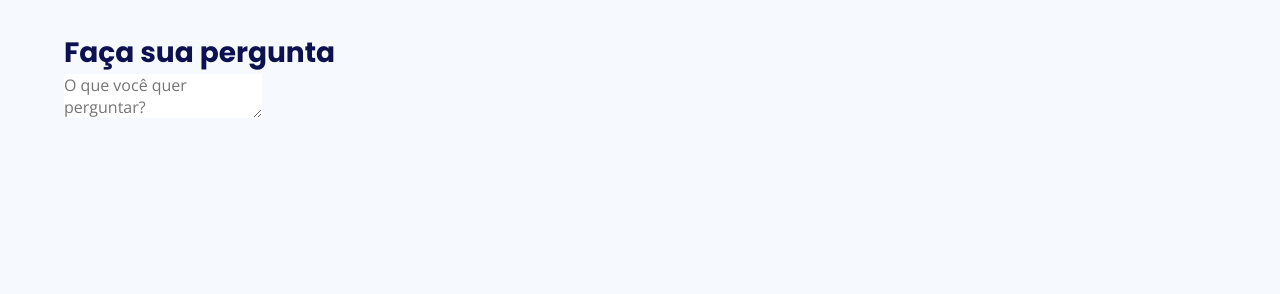
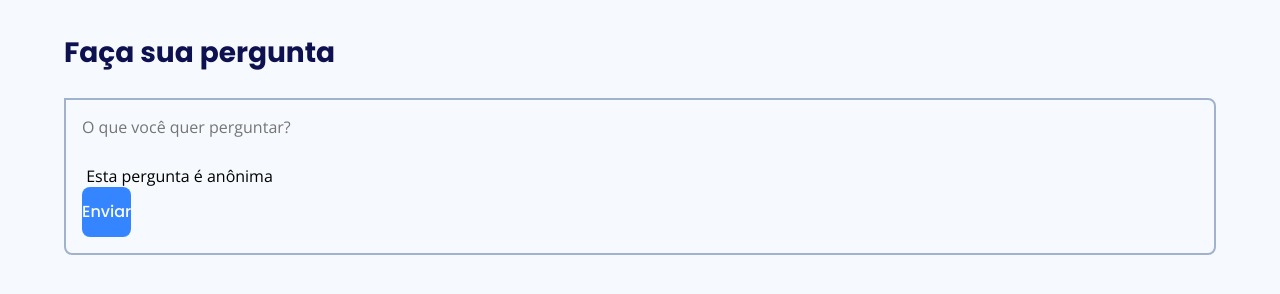
Before and after one commit to programer-Glei/Projeto_NLW05, a plain HTML site: page room.html in a window 1280 px wide. Shown: the part 88-382 px from the top of the page. Drawn offline with nearby package versions, Linux system fonts and the light colour scheme.

Commit message:
proximo comit

```diff
--- a/css/room.css
+++ b/css/room.css
@@ -39,4 +39,19 @@
     font-size: 2.8rem;
     color: var(--balck);
     font-weight: 700;
+    line-height: 4.2rem;
+    margin-bottom: 2.4rem;
 }
+
+#question-form form{
+    border: 0.2rem solid var(--gray-blue);
+    padding: 1.6rem;
+    border-radius: 0 0.8rem 0.8rem 0.8rem;
+}
+
+#question-form textarea{
+    resize: none;
+    background: transparent;
+    width: 100%;
+    outline: none;
+}
--- a/room.html
+++ b/room.html
@@ -34,8 +34,9 @@
                         <footer>
                             <div>
                                 <img src="" alt="">
+                                Esta pergunta é anônima
                             </div>
-                            <button></button>
+                            <button>Enviar</button>
                         </footer>
                     </form>
                 </section>
```
